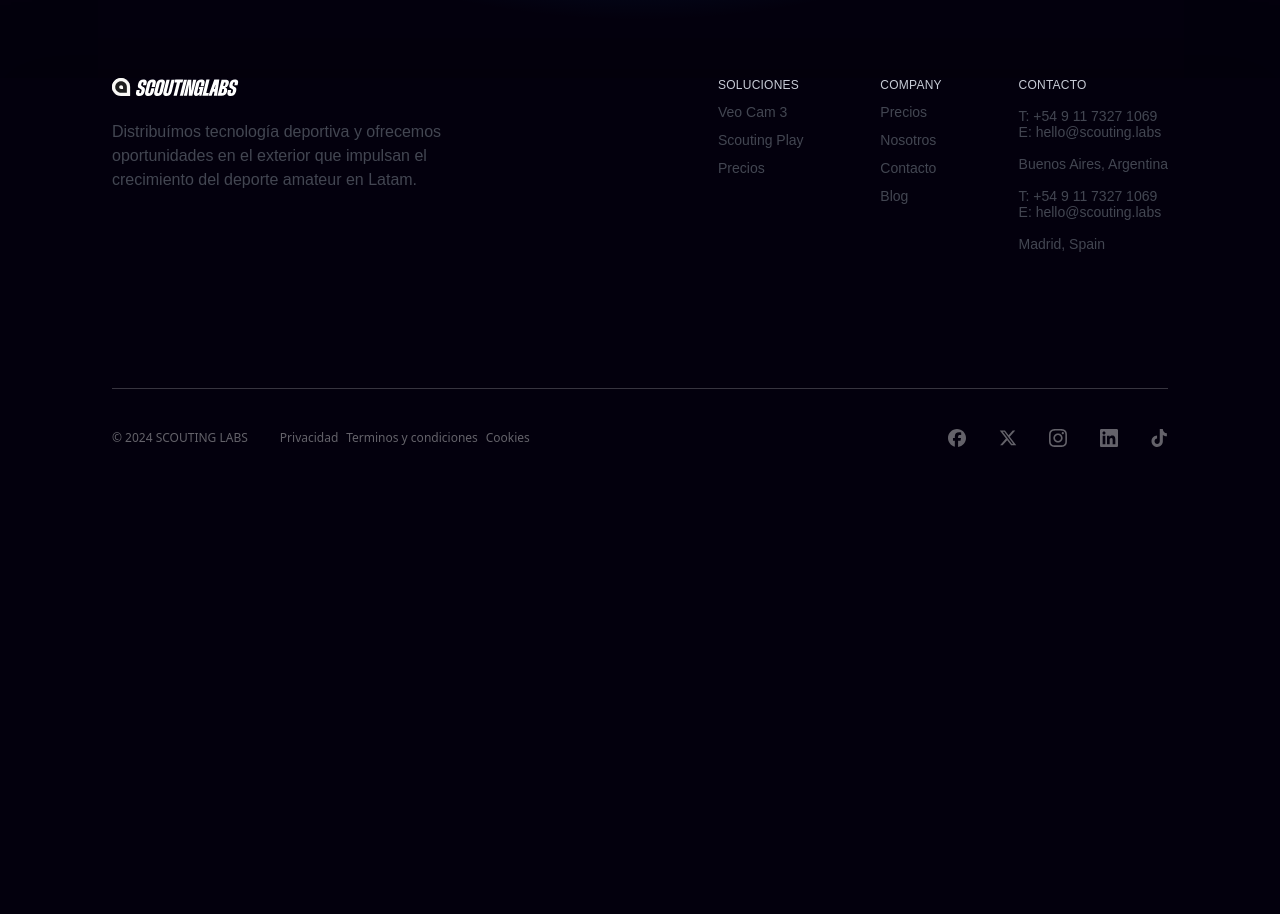
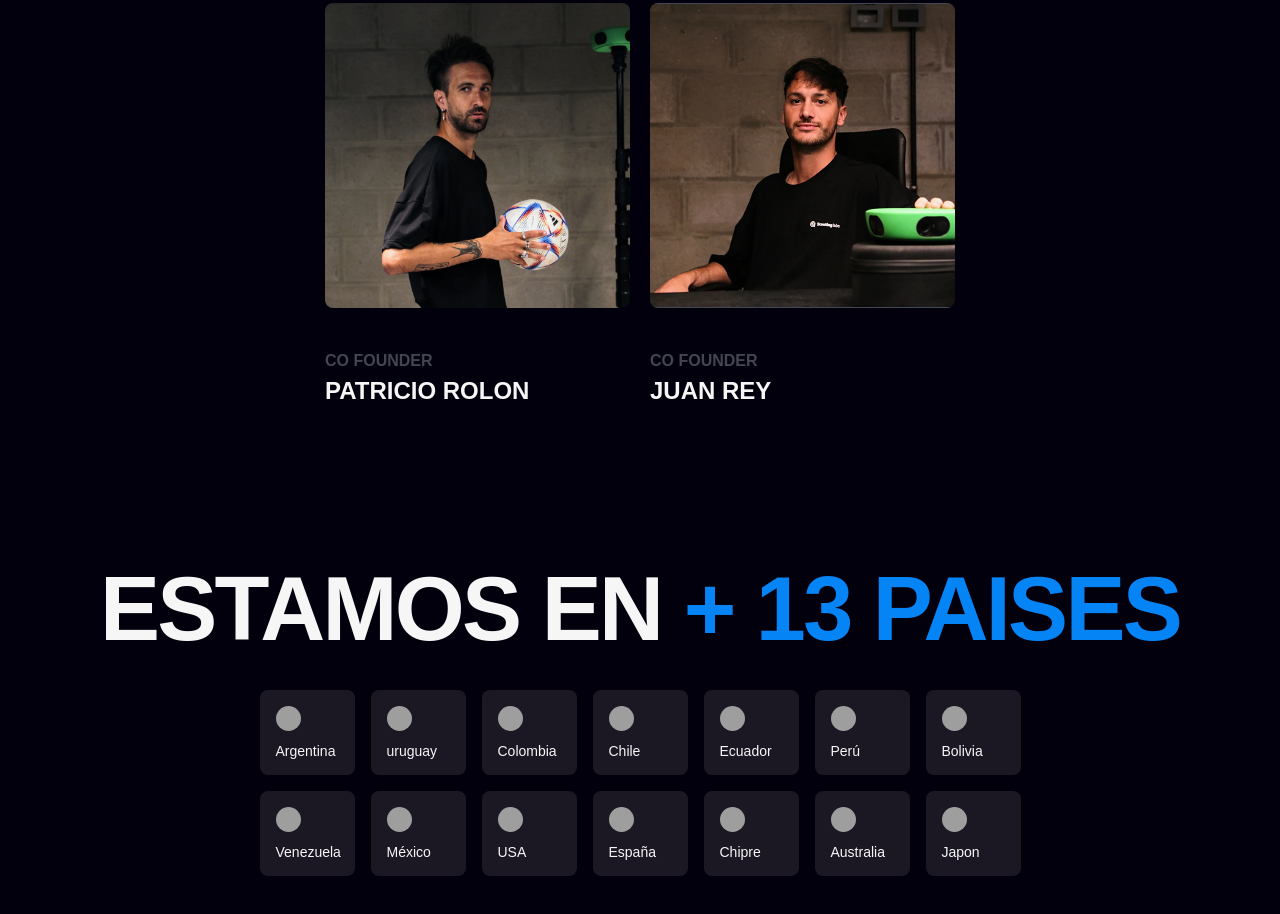
Before and after one commit to pascualmanuel/scoutinglabs, a Gatsby site in the folder front/: page /nosotros in a window 1280 px wide. Shown: the part 1870-2784 px from the top of the page. Before the commit the page ends 2357 px from the top, so only its background shows below. Built offline with nearby package versions, Linux system fonts and the light colour scheme; Gatsby itself is replaced by a stand-in of ours; grey boxes are pictures that could not be loaded.

Commit message:
whereWeAre

```diff
--- /dev/null
+++ b/front/src/components/nosotros/WhereWeAre.jsx
@@ -0,0 +1,95 @@
+import React from "react";
+
+const WhereWeAre = () => {
+  const items = [
+    {
+      country: "Argentina",
+      countryCode: "ar",
+    },
+    {
+      country: "uruguay",
+      position: "co founder",
+      countryCode: "uy",
+    },
+    {
+      country: "Colombia",
+      countryCode: "co",
+    },
+    {
+      country: "Chile",
+      countryCode: "cl",
+    },
+    {
+      country: "Ecuador",
+      countryCode: "ec",
+    },
+    {
+      country: "Perú",
+      countryCode: "pe",
+    },
+    {
+      country: "Bolivia",
+      countryCode: "bo",
+    },
+    {
+      country: "Venezuela",
+      countryCode: "ve",
+    },
+    {
+      country: "México",
+      countryCode: "mx",
+    },
+    {
+      country: "USA",
+      countryCode: "us",
+    },
+    {
+      country: "España",
+      countryCode: "es",
+    },
+    {
+      country: "Chipre",
+      countryCode: "cy",
+    },
+    {
+      country: "Australia",
+      countryCode: "au",
+    },
+    {
+      country: "Japon",
+      countryCode: "jp",
+    },
+  ];
+
+  return (
+    <>
+      <div>
+        <h3 className="pb-10 pt-40 h1Title text-center w-full">
+          estamos en <span className="text-skyBlue"> + 13 paises</span>
+        </h3>
+
+        {/* <img src="https://flagcdn.com/ar.svg" width="30" alt="Ukraine" /> */}
+      </div>
+      <div className="flex flex-row flex-wrap gap-4 max-w-[630px] lm:max-w-[900px] m-auto justify-center px-4">
+        {items?.map((item) => (
+          <div
+            key={item.name}
+            className="w-[95px] h-[85px] rounded-lg bg-[#eaeaea1a] p-4"
+          >
+            <div className="w-[25px] h-[25px]  rounded-full ">
+              <img
+                src={`https://flagcdn.com/${item.countryCode}.svg`}
+                className="w-full h-full object-cover rounded-full"
+                alt="Ukraine"
+                cla
+              />
+            </div>
+            <p className="body2 mt-3"> {item.country}</p>
+          </div>
+        ))}
+      </div>
+    </>
+  );
+};
+
+export default WhereWeAre;
--- a/front/src/pages/nosotros.js
+++ b/front/src/pages/nosotros.js
@@ -1,23 +1,24 @@
 import React from "react";
 import Layout from "../components/Layout";
-import OurCarousel from "../components/OurCarousel.jsx"
-const Becas = () => {
+import OurCarousel from "../components/nosotros/OurCarousel.jsx";
+import WhereWeAre from "../components/nosotros/WhereWeAre.jsx";
+const Nosotros = () => {
   return (
     <>
       <Layout>
-        <div className="nosotros-bg h-[calc(100vh-70px)] max-h-[800px] min-h-[600px] flex flex-col justify-center">
-          <div className="mx-6 lm:mx-16 lg:mx-28 max-w-screen-2xl 2xl:mx-auto 2xl:px-28 h-[480px]">
-            <h3 className="h1Title uppercase text-left">
+        <div className="nosotros-bg h-[calc(100vh-70px)] max-h-[620px] sm:max-h-[800px] min-h-[600px] flex flex-col sm:justify-center">
+          <div className="mx-6 lm:mx-16 lg:mx-28 max-w-screen-2xl 2xl:mx-auto 2xl:px-28 h-[480px] 2xl:w-full">
+            <h3 className="h1Title uppercase text-left mt-[70px]">
               Shaping
               <br /> the Future
             </h3>
-            <h3 className=" text-right h1Title mt-6 smallLetter">
+            <h3 className=" text-right h1Title  mt-[200px] md:mt-32">
               of amateur <br /> sports
             </h3>
           </div>
         </div>
         <div className="m-auto text-grey2 pt-10">
-          <p className="mx-6 lm:mx-16 lg:mx-28 max-w-[1020px] 2xl:mx-auto 2xl:px-28 body0">
+          <p className="mx-6 lm:mx-16 lg:mx-28 max-w-[1020px] 2xl:mx-auto  body0">
             At Scouting Labs, we’re on a mission to revolutionize amateur sports
             through cutting-edge AI technology. We provide athletes and coaches
             with the tools they need to track performance, identify talent, and
@@ -32,9 +33,10 @@ const Becas = () => {
           </p>
         </div>
         <OurCarousel />
+        <WhereWeAre />
       </Layout>
     </>
   );
 };
 
-export default Becas;
+export default Nosotros;
--- a/front/src/styles/Layout.css
+++ b/front/src/styles/Layout.css
@@ -16,7 +16,7 @@
   align-items: center;
   gap: 12px;
   width: 78px;
-  height: 34px;
+  height: 28px;
   background: rgba(255, 255, 255, 0.1);
 }
 
```
Also changed, not shown: front/src/styles/Home.css (+30 -0 lines).
